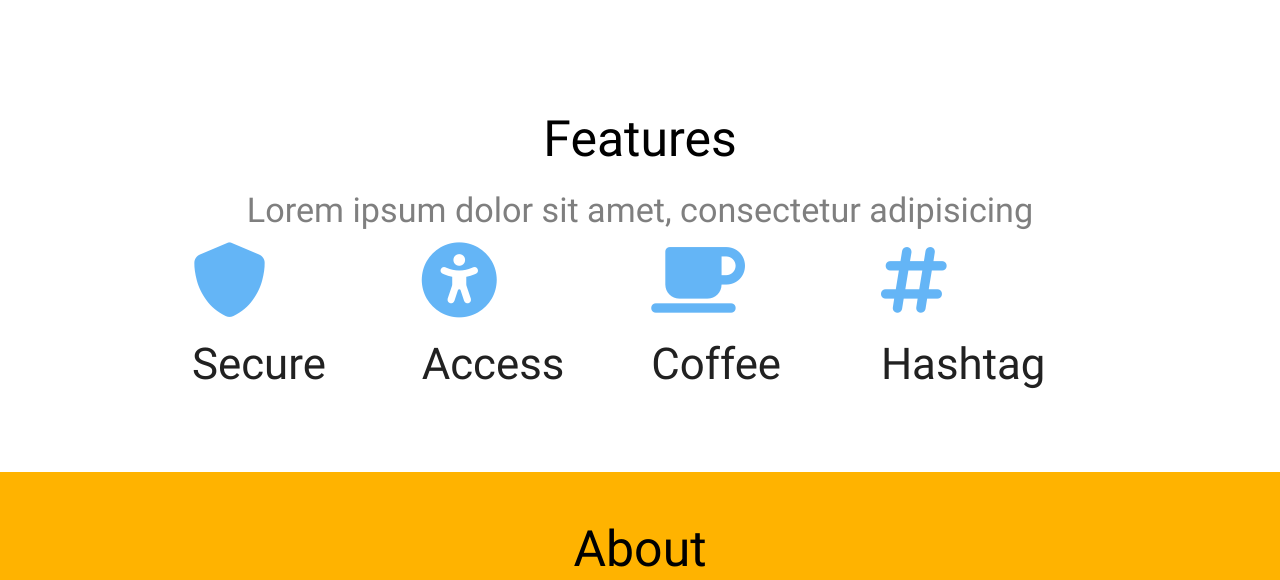
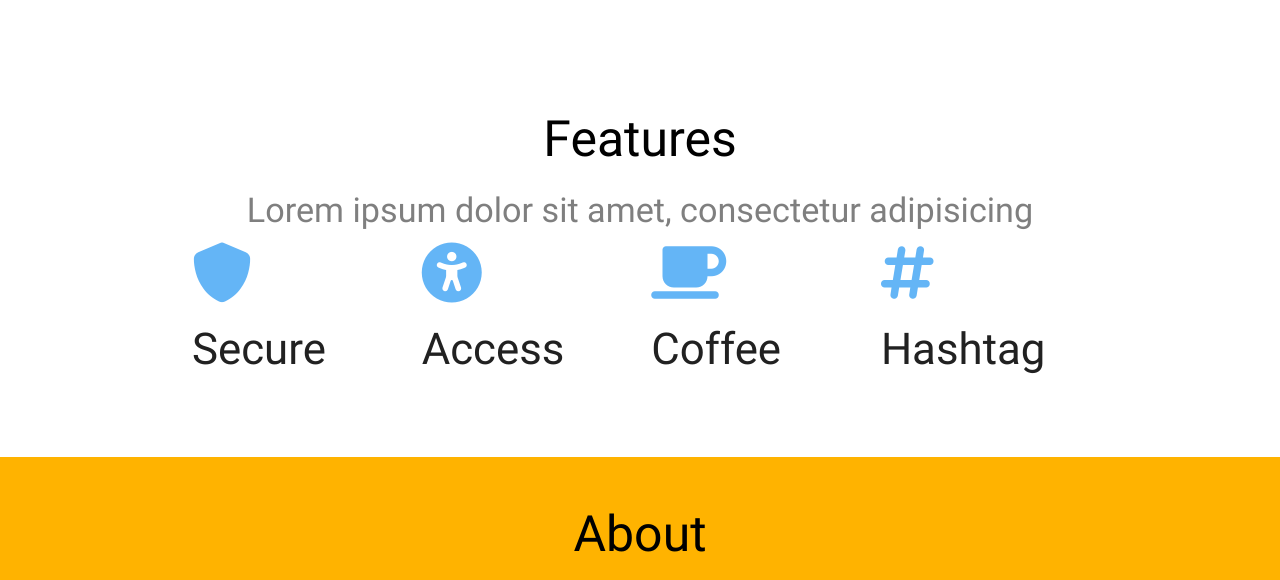
Before and after one commit to beepaste/beepaste.github.io, a plain HTML site: page index.html in a window 1280 px wide. Shown: the part 964-1544 px from the top of the page. Drawn offline with Linux system fonts and the light colour scheme.

Commit message:
improvements

```diff
--- a/index.html
+++ b/index.html
@@ -11,7 +11,7 @@
     <link rel="stylesheet" href="css/style.css">
     <script src="js/ideal-image-slider.js"></script>
     <script src="js/iis-bullet-nav.js"></script>
-    <script src=" js/jquery-3.2.1.min.js" ></script>
+    <script src="js/jquery-3.2.1.min.js" ></script>
     <script src="js/materialize.min.js"></script>
     <script src="js/fa.js"></script>
   </head>
@@ -44,7 +44,7 @@
         <section id="main" class="section scrollspy" style="padding-top: 0px;">
         <div class="parallax-container">
         <div class="parallax"><img src="img/bee.jpg"></div>
-        <h1 class="htop">BeePaste , paste your world !</h1>
+        <h1 class="htop">BeePaste, paste your world !</h1>
         <div class="row">
           <div class="container">
           <div class="col s4">
@@ -69,19 +69,19 @@
           <h4 class="sftr">Lorem ipsum dolor sit amet, consectetur adipisicing </h4>
           <div class="row">
           <div class="col s3">
-            <i class="fa fa-shield fa-5x fac" aria-hidden="true"></i>
+            <i class="fa fa-shield fa-4x fac" aria-hidden="true"></i>
             <h3>Secure</h3>
           </div>
           <div class="col s3">
-            <i class="fa fa-universal-access fa-5x fac" aria-hidden="true"></i>
+            <i class="fa fa-universal-access fa-4x fac" aria-hidden="true"></i>
             <h3>Access</h3>
           </div>
           <div class="col s3">
-            <i class="fa fa-coffee fa-5x fac" aria-hidden="true"></i>
+            <i class="fa fa-coffee fa-4x fac" aria-hidden="true"></i>
             <h3>Coffee</h3>
           </div>
           <div class="col s3">
-            <i class="fa fa-hashtag fa-5x fac" aria-hidden="true"></i>
+            <i class="fa fa-hashtag fa-4x fac" aria-hidden="true"></i>
             <h3>Hashtag</h3>
           </div>
         </div>
```
